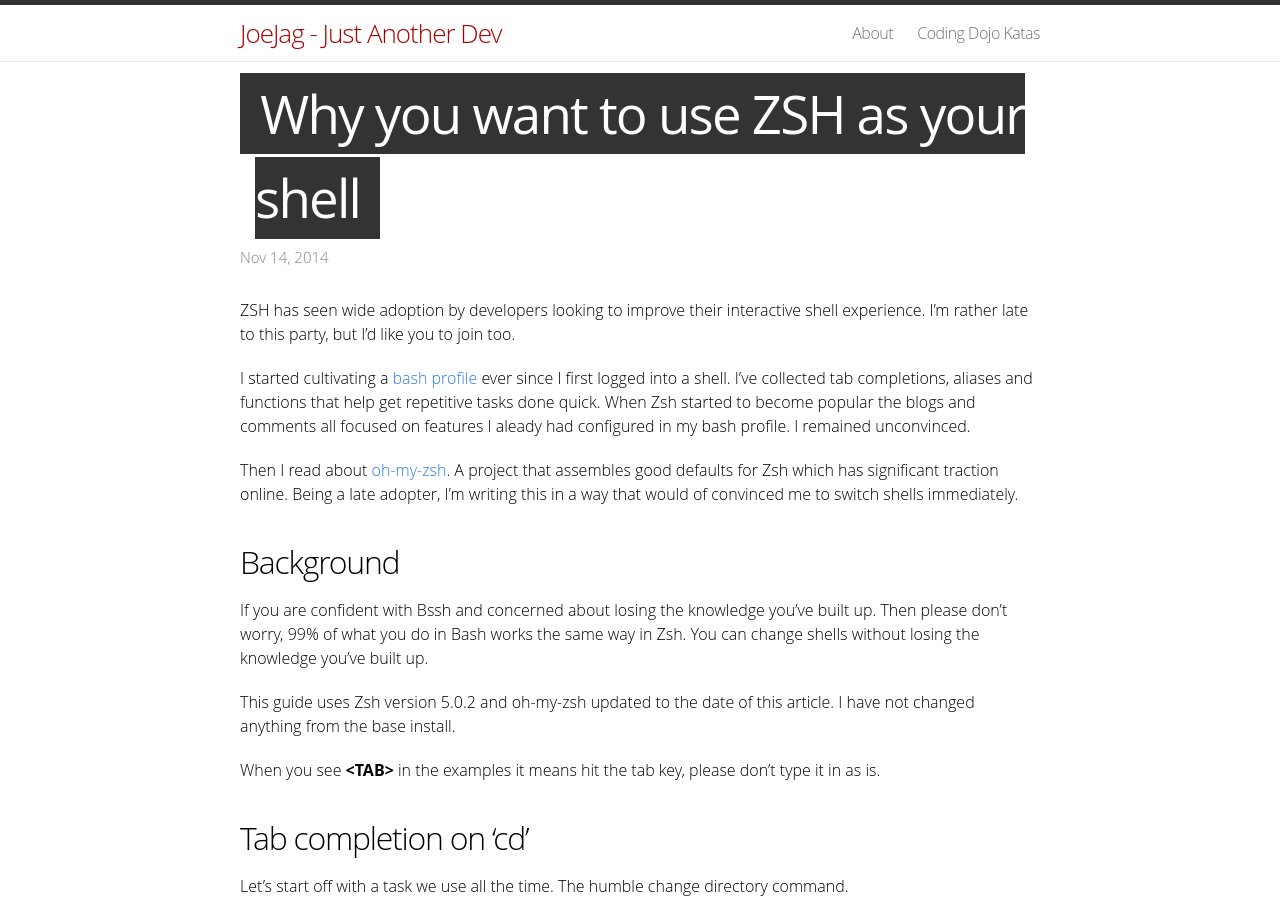
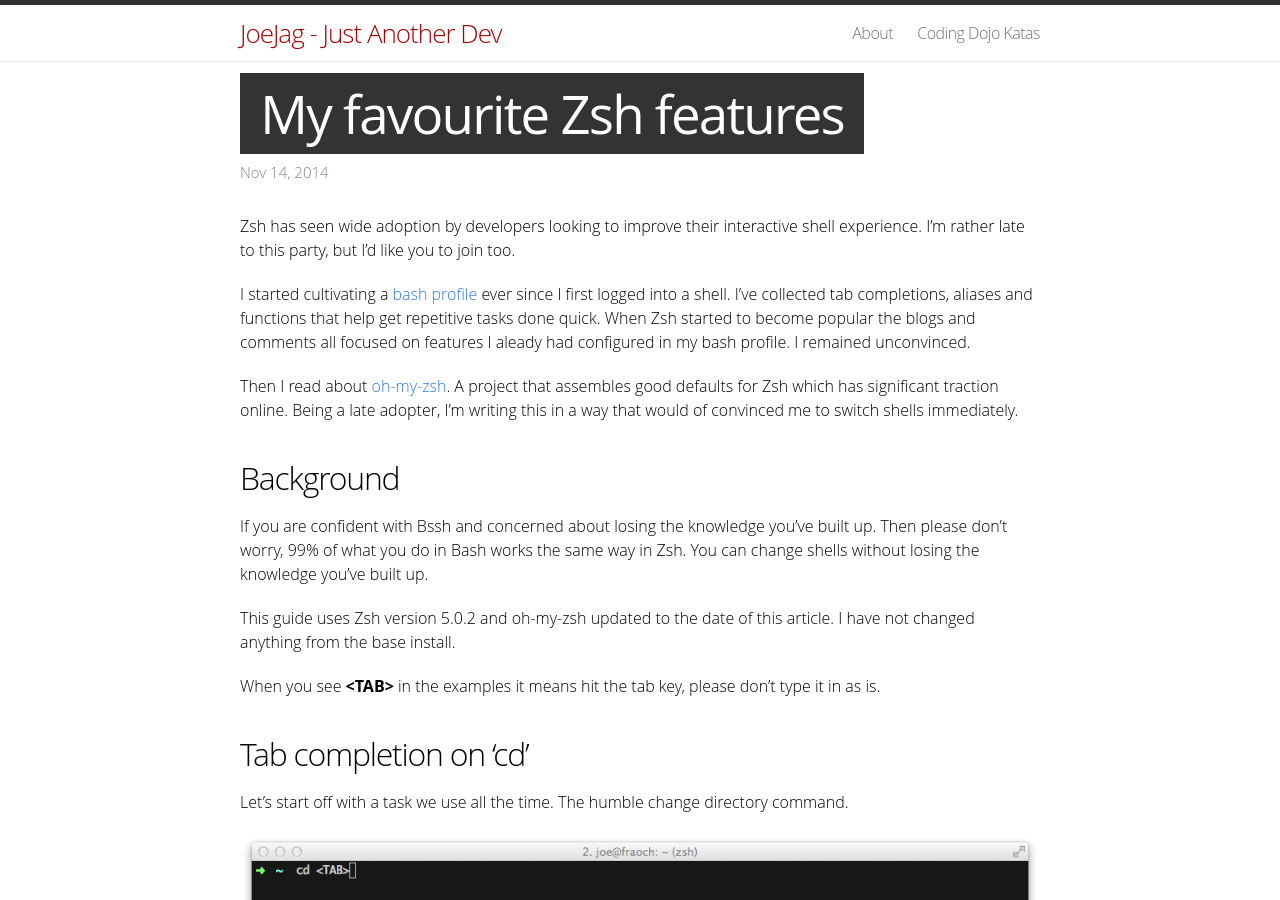
Before and after one commit to joejag/techblog, a Jekyll site: the page built from _posts/2014-11-14-why-zsh.markdown, in a window 1280 px wide and 900 px high. Built offline with Jekyll 4.4.1, drawn with Linux system fonts in a browser that asks for light colours; comment, search, counter and statistics services are not loaded.

Commit message:
Changed title of Zsh article

```diff
--- a/_posts/2014-11-14-why-zsh.markdown
+++ b/_posts/2014-11-14-why-zsh.markdown
@@ -1,9 +1,9 @@
 ---
 layout: post
-title: Why you want to use ZSH as your shell
+title: My favourite Zsh features
 ---
 
-ZSH has seen wide adoption by developers looking to improve their interactive shell experience. I'm rather late to this party, but I'd like you to join too.
+Zsh has seen wide adoption by developers looking to improve their interactive shell experience. I'm rather late to this party, but I'd like you to join too.
 
 I started cultivating a [bash profile](https://github.com/joejag/dotfiles) ever since I first logged into a shell. I’ve collected tab completions, aliases and functions that help get repetitive tasks done quick. When Zsh started to become popular the blogs and comments all focused on features I aleady had configured in my bash profile. I remained unconvinced.
 
```
